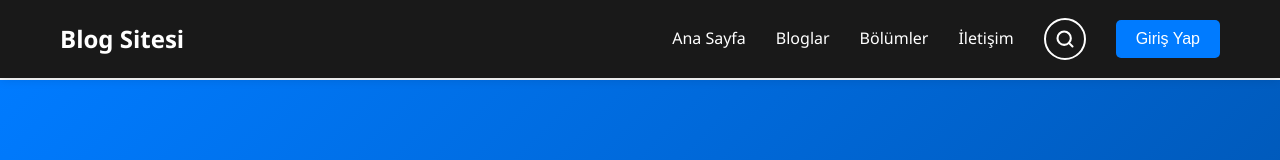
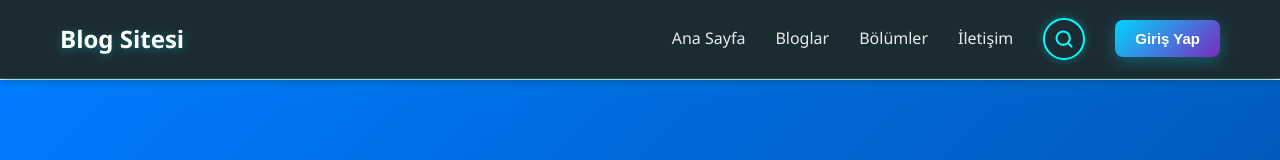
Before and after one commit to gulnurkilinc/full-stack, a React (Create React App) app in the folder frontend/: page /blogs in a window 1280 px wide. Shown: the top 160 px of the page. Built offline with nearby package versions, Linux system fonts and the light colour scheme; no server answers.

Commit message:
header renkleri güncellendi

```diff
--- a/frontend/src/components/Layout/Header.js
+++ b/frontend/src/components/Layout/Header.js
@@ -14,7 +14,6 @@ const Header = () => {
   const navigate = useNavigate();
   const dispatch = useDispatch();
 
-  // Redux'tan kullanıcı bilgisi al
   const { isAuthenticated, user } = useSelector((state) => state.auth);
 
   useEffect(() => {
@@ -30,7 +29,6 @@ const Header = () => {
     return () => window.removeEventListener('scroll', handleScroll);
   }, []);
 
-  // Arama çubuğu açıldığında input'a focus
   useEffect(() => {
     if (showSearchBar && searchInputRef.current) {
       searchInputRef.current.focus();
@@ -41,7 +39,7 @@ const Header = () => {
 
   const headerBgColor = isHomePage && !isScrolled
     ? 'transparent'
-    : 'rgba(0, 0, 0, 0.9)';
+    : 'rgba(15, 32, 39, 0.95)';
 
   const handleMouseEnter = () => {
     if (timeoutRef.current) {
@@ -61,7 +59,6 @@ const Header = () => {
     navigate('/');
   };
 
-  // Arama işlemleri
   const handleSearchSubmit = (e) => {
     e.preventDefault();
     if (searchQuery.trim()) {
@@ -78,7 +75,6 @@ const Header = () => {
     }
   };
 
-  // ESC tuşu ile arama çubuğunu kapat
   useEffect(() => {
     const handleKeyDown = (e) => {
       if (e.key === 'Escape' && showSearchBar) {
@@ -98,25 +94,75 @@ const Header = () => {
       left: 0,
       right: 0,
       backgroundColor: headerBgColor,
-      backdropFilter: isHomePage && !isScrolled ? 'none' : 'blur(10px)',
+      backdropFilter: isHomePage && !isScrolled ? 'none' : 'blur(15px)',
       padding: '1rem 0',
       zIndex: 1000,
       transition: 'all 0.3s ease',
-      boxShadow: isHomePage && !isScrolled ? 'none' : '0 2px 10px rgba(0,0,0,0.1)'
+      boxShadow: isHomePage && !isScrolled
+        ? 'none'
+        : '0 4px 20px rgba(0, 255, 255, 0.1), 0 2px 10px rgba(0,0,0,0.3)',
+      borderBottom: isHomePage && !isScrolled
+        ? 'none'
+        : '1px solid rgba(0, 255, 255, 0.2)'
     }}>
       <div className="container">
         <nav style={{ display: 'flex', justifyContent: 'space-between', alignItems: 'center' }}>
           <Link to="/" style={{
             fontSize: '24px',
             fontWeight: 'bold',
-            color: 'white'
-          }}>
+            color: 'white',
+            textShadow: '0 2px 10px rgba(0, 255, 255, 0.3)',
+            transition: 'all 0.3s'
+          }}
+          onMouseEnter={(e) => {
+            e.target.style.color = '#00ffff';
+            e.target.style.textShadow = '0 0 20px rgba(0, 255, 255, 0.8)';
+          }}
+          onMouseLeave={(e) => {
+            e.target.style.color = 'white';
+            e.target.style.textShadow = '0 2px 10px rgba(0, 255, 255, 0.3)';
+          }}
+          >
             Blog Sitesi
           </Link>
 
           <div style={{ display: 'flex', gap: '30px', alignItems: 'center' }}>
-            <Link to="/" style={{ color: 'white' }}>Ana Sayfa</Link>
-            <Link to="/blogs" style={{ color: 'white' }}>Bloglar</Link>
+            <Link
+              to="/"
+              style={{
+                color: 'rgba(255, 255, 255, 0.9)',
+                transition: 'all 0.3s',
+                fontWeight: '500'
+              }}
+              onMouseEnter={(e) => {
+                e.target.style.color = '#00ffff';
+                e.target.style.textShadow = '0 0 10px rgba(0, 255, 255, 0.5)';
+              }}
+              onMouseLeave={(e) => {
+                e.target.style.color = 'rgba(255, 255, 255, 0.9)';
+                e.target.style.textShadow = 'none';
+              }}
+            >
+              Ana Sayfa
+            </Link>
+            <Link
+              to="/blogs"
+              style={{
+                color: 'rgba(255, 255, 255, 0.9)',
+                transition: 'all 0.3s',
+                fontWeight: '500'
+              }}
+              onMouseEnter={(e) => {
+                e.target.style.color = '#00ffff';
+                e.target.style.textShadow = '0 0 10px rgba(0, 255, 255, 0.5)';
+              }}
+              onMouseLeave={(e) => {
+                e.target.style.color = 'rgba(255, 255, 255, 0.9)';
+                e.target.style.textShadow = 'none';
+              }}
+            >
+              Bloglar
+            </Link>
 
             <div
               style={{ position: 'relative' }}
@@ -127,8 +173,19 @@ const Header = () => {
                 cursor: 'pointer',
                 padding: '10px 0',
                 display: 'block',
-                color: 'white'
-              }}>
+                color: 'rgba(255, 255, 255, 0.9)',
+                transition: 'all 0.3s',
+                fontWeight: '500'
+              }}
+              onMouseEnter={(e) => {
+                e.target.style.color = '#00ffff';
+                e.target.style.textShadow = '0 0 10px rgba(0, 255, 255, 0.5)';
+              }}
+              onMouseLeave={(e) => {
+                e.target.style.color = 'rgba(255, 255, 255, 0.9)';
+                e.target.style.textShadow = 'none';
+              }}
+              >
                 Bölümler
               </span>
 
@@ -138,14 +195,16 @@ const Header = () => {
                     position: 'absolute',
                     top: '100%',
                     left: '-10px',
-                    backgroundColor: 'white',
-                    boxShadow: '0 4px 12px rgba(0,0,0,0.15)',
+                    backgroundColor: 'rgba(255, 255, 255, 0.98)',
+                    backdropFilter: 'blur(10px)',
+                    boxShadow: '0 8px 25px rgba(0, 255, 255, 0.2), 0 4px 12px rgba(0,0,0,0.3)',
                     minWidth: '180px',
                     marginTop: '10px',
-                    borderRadius: '8px',
+                    borderRadius: '12px',
                     zIndex: 1000,
                     overflow: 'hidden',
-                    paddingTop: '5px'
+                    paddingTop: '5px',
+                    border: '1px solid rgba(0, 255, 255, 0.3)'
                   }}
                   onMouseEnter={handleMouseEnter}
                   onMouseLeave={handleMouseLeave}
@@ -155,17 +214,21 @@ const Header = () => {
                     style={{
                       display: 'block',
                       padding: '15px 20px',
-                      color: '#333',
-                      borderBottom: '1px solid #f0f0f0',
-                      backgroundColor: 'white'
+                      color: '#2d3748',
+                      borderBottom: '1px solid rgba(0, 212, 255, 0.1)',
+                      backgroundColor: 'transparent',
+                      transition: 'all 0.2s',
+                      fontWeight: '500'
                     }}
                     onMouseEnter={(e) => {
-                      e.target.style.backgroundColor = '#f0f7ff';
-                      e.target.style.color = '#007bff';
+                      e.target.style.backgroundColor = 'rgba(0, 212, 255, 0.1)';
+                      e.target.style.color = '#00d4ff';
+                      e.target.style.paddingLeft = '25px';
                     }}
                     onMouseLeave={(e) => {
-                      e.target.style.backgroundColor = 'white';
-                      e.target.style.color = '#333';
+                      e.target.style.backgroundColor = 'transparent';
+                      e.target.style.color = '#2d3748';
+                      e.target.style.paddingLeft = '20px';
                     }}
                   >
                     Bilim
@@ -175,17 +238,21 @@ const Header = () => {
                     style={{
                       display: 'block',
                       padding: '15px 20px',
-                      color: '#333',
-                      borderBottom: '1px solid #f0f0f0',
-                      backgroundColor: 'white'
+                      color: '#2d3748',
+                      borderBottom: '1px solid rgba(0, 212, 255, 0.1)',
+                      backgroundColor: 'transparent',
+                      transition: 'all 0.2s',
+                      fontWeight: '500'
                     }}
                     onMouseEnter={(e) => {
-                      e.target.style.backgroundColor = '#f0f7ff';
-                      e.target.style.color = '#007bff';
+                      e.target.style.backgroundColor = 'rgba(0, 212, 255, 0.1)';
+                      e.target.style.color = '#00d4ff';
+                      e.target.style.paddingLeft = '25px';
                     }}
                     onMouseLeave={(e) => {
-                      e.target.style.backgroundColor = 'white';
-                      e.target.style.color = '#333';
+                      e.target.style.backgroundColor = 'transparent';
+                      e.target.style.color = '#2d3748';
+                      e.target.style.paddingLeft = '20px';
                     }}
                   >
                     Siyaset
@@ -195,16 +262,20 @@ const Header = () => {
                     style={{
                       display: 'block',
                       padding: '15px 20px',
-                      color: '#333',
-                      backgroundColor: 'white'
+                      color: '#2d3748',
+                      backgroundColor: 'transparent',
+                      transition: 'all 0.2s',
+                      fontWeight: '500'
                     }}
                     onMouseEnter={(e) => {
-                      e.target.style.backgroundColor = '#f0f7ff';
-                      e.target.style.color = '#007bff';
+                      e.target.style.backgroundColor = 'rgba(0, 212, 255, 0.1)';
+                      e.target.style.color = '#00d4ff';
+                      e.target.style.paddingLeft = '25px';
                     }}
                     onMouseLeave={(e) => {
-                      e.target.style.backgroundColor = 'white';
-                      e.target.style.color = '#333';
+                      e.target.style.backgroundColor = 'transparent';
+                      e.target.style.color = '#2d3748';
+                      e.target.style.paddingLeft = '20px';
                     }}
                   >
                     Dünya
@@ -213,15 +284,32 @@ const Header = () => {
               )}
             </div>
 
-            <Link to="/contact" style={{ color: 'white' }}>İletişim</Link>
+            <Link
+              to="/contact"
+              style={{
+                color: 'rgba(255, 255, 255, 0.9)',
+                transition: 'all 0.3s',
+                fontWeight: '500'
+              }}
+              onMouseEnter={(e) => {
+                e.target.style.color = '#00ffff';
+                e.target.style.textShadow = '0 0 10px rgba(0, 255, 255, 0.5)';
+              }}
+              onMouseLeave={(e) => {
+                e.target.style.color = 'rgba(255, 255, 255, 0.9)';
+                e.target.style.textShadow = 'none';
+              }}
+            >
+              İletişim
+            </Link>
 
             {/* ARAMA BUTONU */}
             <button
               onClick={toggleSearchBar}
               style={{
                 backgroundColor: 'transparent',
-    color: 'white',
-    border: '2px solid white',
+                color: '#00ffff',
+                border: '2px solid #00ffff',
                 borderRadius: '50%',
                 width: '42px',
                 height: '42px',
@@ -230,30 +318,32 @@ const Header = () => {
                 justifyContent: 'center',
                 cursor: 'pointer',
                 transition: 'all 0.3s',
-    padding: 0
+                padding: 0,
+                boxShadow: '0 0 10px rgba(0, 255, 255, 0.3)'
               }}
               onMouseEnter={(e) => {
-    e.currentTarget.style.backgroundColor = 'white';
+                e.currentTarget.style.backgroundColor = '#00ffff';
                 e.currentTarget.style.transform = 'scale(1.1)';
+                e.currentTarget.style.boxShadow = '0 0 20px rgba(0, 255, 255, 0.6)';
                 const svg = e.currentTarget.querySelector('svg');
-    if (svg) svg.style.stroke = '#007bff';
+                if (svg) svg.style.stroke = '#0f2027';
               }}
               onMouseLeave={(e) => {
                 e.currentTarget.style.backgroundColor = 'transparent';
                 e.currentTarget.style.transform = 'scale(1)';
+                e.currentTarget.style.boxShadow = '0 0 10px rgba(0, 255, 255, 0.3)';
                 const svg = e.currentTarget.querySelector('svg');
-    if (svg) svg.style.stroke = 'white';
+                if (svg) svg.style.stroke = '#00ffff';
               }}
               aria-label="Arama"
             >
               {showSearchBar ? (
-    // Kapatma ikonu (X)
                 <svg
                   width="20"
                   height="20"
                   viewBox="0 0 24 24"
                   fill="none"
-      stroke="currentColor"
+                  stroke="#00ffff"
                   strokeWidth="2.5"
                   strokeLinecap="round"
                   strokeLinejoin="round"
@@ -263,13 +353,12 @@ const Header = () => {
                   <line x1="6" y1="6" x2="18" y2="18"></line>
                 </svg>
               ) : (
-    // Modern arama ikonu
                 <svg
                   width="20"
                   height="20"
                   viewBox="0 0 24 24"
                   fill="none"
-      stroke="white"
+                  stroke="#00ffff"
                   strokeWidth="2.5"
                   strokeLinecap="round"
                   strokeLinejoin="round"
@@ -284,42 +373,60 @@ const Header = () => {
             {/* Giriş yapmış kullanıcı için */}
             {isAuthenticated ? (
               <div style={{ display: 'flex', gap: '15px', alignItems: 'center' }}>
-                <span style={{ color: 'white' }}>
+                <span style={{
+                  color: 'rgba(255, 255, 255, 0.9)',
+                  fontWeight: '500'
+                }}>
                   👤 {user?.name}
                 </span>
                 <button
                   onClick={handleLogout}
                   style={{
-                    backgroundColor: '#dc3545',
+                    background: 'linear-gradient(135deg, #ff6b6b 0%, #ee5a6f 100%)',
                     color: 'white',
                     padding: '10px 20px',
-                    borderRadius: '5px',
-                    fontSize: '16px',
+                    borderRadius: '8px',
+                    fontSize: '15px',
+                    fontWeight: '600',
                     border: 'none',
                     cursor: 'pointer',
-                    transition: 'all 0.3s'
+                    transition: 'all 0.3s',
+                    boxShadow: '0 4px 15px rgba(238, 90, 111, 0.3)'
                   }}
-                  onMouseEnter={(e) => e.target.style.backgroundColor = '#c82333'}
-                  onMouseLeave={(e) => e.target.style.backgroundColor = '#dc3545'}
+                  onMouseEnter={(e) => {
+                    e.target.style.transform = 'translateY(-2px)';
+                    e.target.style.boxShadow = '0 6px 20px rgba(238, 90, 111, 0.5)';
+                  }}
+                  onMouseLeave={(e) => {
+                    e.target.style.transform = 'translateY(0)';
+                    e.target.style.boxShadow = '0 4px 15px rgba(238, 90, 111, 0.3)';
+                  }}
                 >
                   Çıkış Yap
                 </button>
               </div>
             ) : (
-              // Giriş yapmamış kullanıcı için
               <Link to="/login">
                 <button style={{
-                  backgroundColor: '#007bff',
+                  background: 'linear-gradient(135deg, #00d4ff 0%, #7b2cbf 100%)',
                   color: 'white',
                   padding: '10px 20px',
-                  borderRadius: '5px',
-                  fontSize: '16px',
+                  borderRadius: '8px',
+                  fontSize: '15px',
+                  fontWeight: '600',
                   border: 'none',
                   cursor: 'pointer',
-                  transition: 'all 0.3s'
+                  transition: 'all 0.3s',
+                  boxShadow: '0 4px 15px rgba(0, 212, 255, 0.3)'
                 }}
-                onMouseEnter={(e) => e.target.style.backgroundColor = '#0056b3'}
-                onMouseLeave={(e) => e.target.style.backgroundColor = '#007bff'}
+                onMouseEnter={(e) => {
+                  e.target.style.transform = 'translateY(-2px)';
+                  e.target.style.boxShadow = '0 6px 20px rgba(0, 212, 255, 0.5)';
+                }}
+                onMouseLeave={(e) => {
+                  e.target.style.transform = 'translateY(0)';
+                  e.target.style.boxShadow = '0 4px 15px rgba(0, 212, 255, 0.3)';
+                }}
                 >
                   Giriş Yap
                 </button>
@@ -350,18 +457,21 @@ const Header = () => {
                   flex: 1,
                   padding: '12px 20px',
                   fontSize: '15px',
-                  border: '2px solid white',
+                  border: '1.5px solid rgba(0, 255, 255, 0.5)',
                   borderRadius: '25px',
                   outline: 'none',
                   backgroundColor: 'rgba(255, 255, 255, 0.95)',
-                  transition: 'all 0.3s'
+                  transition: 'all 0.3s',
+                  color: '#2d3748'
                 }}
                 onFocus={(e) => {
                   e.target.style.backgroundColor = 'white';
-                  e.target.style.boxShadow = '0 4px 12px rgba(0,0,0,0.15)';
+                  e.target.style.borderColor = '#00ffff';
+                  e.target.style.boxShadow = '0 0 0 3px rgba(0, 255, 255, 0.2), 0 4px 12px rgba(0,0,0,0.15)';
                 }}
                 onBlur={(e) => {
                   e.target.style.backgroundColor = 'rgba(255, 255, 255, 0.95)';
+                  e.target.style.borderColor = 'rgba(0, 255, 255, 0.5)';
                   e.target.style.boxShadow = 'none';
                 }}
               />
@@ -369,7 +479,7 @@ const Header = () => {
                 type="submit"
                 style={{
                   padding: '12px 30px',
-                  backgroundColor: '#007bff',
+                  background: 'linear-gradient(135deg, #00d4ff 0%, #7b2cbf 100%)',
                   color: 'white',
                   border: 'none',
                   borderRadius: '25px',
@@ -377,15 +487,16 @@ const Header = () => {
                   fontWeight: '600',
                   cursor: 'pointer',
                   transition: 'all 0.3s',
-                  whiteSpace: 'nowrap'
+                  whiteSpace: 'nowrap',
+                  boxShadow: '0 4px 15px rgba(0, 212, 255, 0.3)'
                 }}
                 onMouseEnter={(e) => {
-                  e.target.style.backgroundColor = '#0056b3';
                   e.target.style.transform = 'scale(1.05)';
+                  e.target.style.boxShadow = '0 6px 20px rgba(0, 212, 255, 0.5)';
                 }}
                 onMouseLeave={(e) => {
-                  e.target.style.backgroundColor = '#007bff';
                   e.target.style.transform = 'scale(1)';
+                  e.target.style.boxShadow = '0 4px 15px rgba(0, 212, 255, 0.3)';
                 }}
               >
                 Ara
@@ -393,10 +504,10 @@ const Header = () => {
             </form>
             <p style={{
               textAlign: 'center',
-              color: 'white',
+              color: 'rgba(255, 255, 255, 0.8)',
               fontSize: '12px',
               marginTop: '10px',
-              opacity: 0.8
+              opacity: 0.9
             }}>
               ESC tuşu ile kapatabilirsiniz
             </p>
```
Lines whose indentation alone changed are shown as unchanged.
